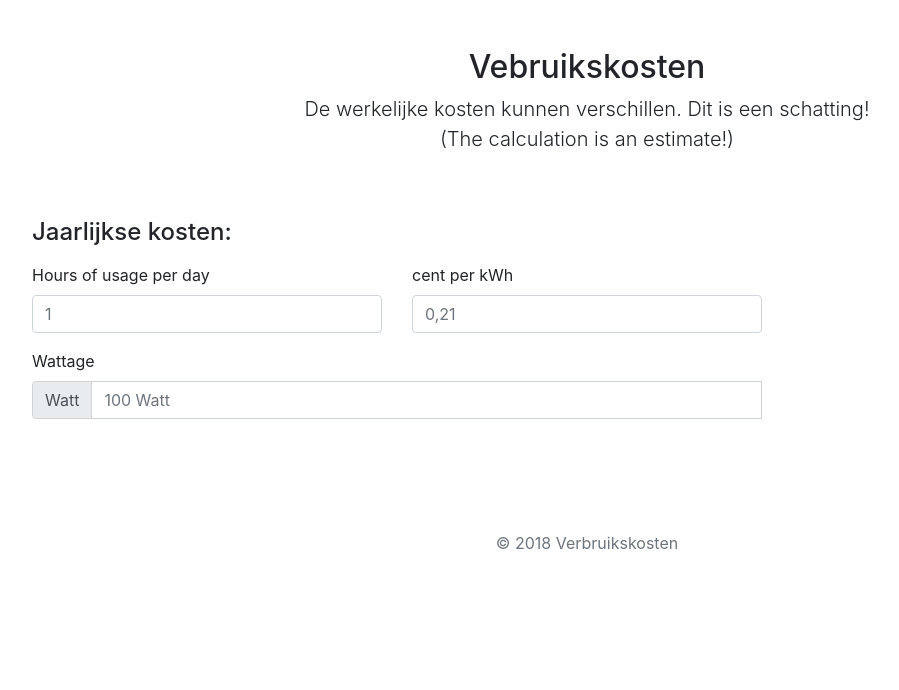
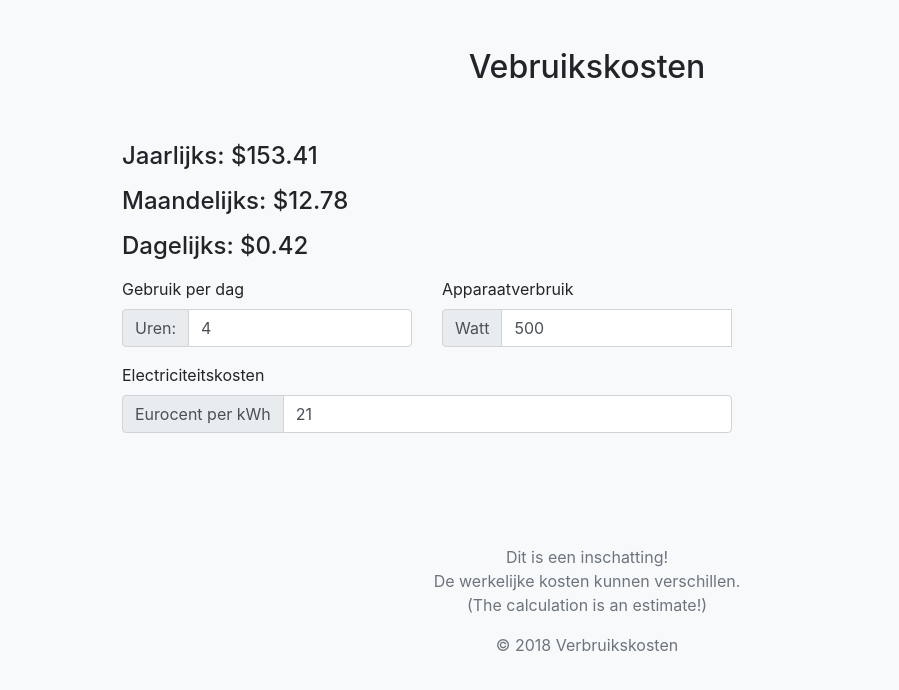
Before and after one commit to ADogan/verbruikskosten, an Angular app: page / in a window 1280 px wide. Shown: the top 690 px of the page, without its empty margins (53-952 px from the left). Built offline with nearby package versions, Linux system fonts and the light colour scheme.

Commit message:
Voeg kosten maandelijks en dagelijks toe.

```diff
--- a/src/app/app.component.css
+++ b/src/app/app.component.css
@@ -0,0 +1,5 @@
+.container {
+    max-width: 960px;
+  }
+
+  .lh-condensed { line-height: 1.25; }
--- a/src/app/app.component.html
+++ b/src/app/app.component.html
@@ -2,10 +2,57 @@
     <div class="py-5 text-center">
       <!-- <img class="d-block mx-auto mb-4" src="/docs/4.2/assets/brand/bootstrap-solid.svg" alt="" width="72" height="72"> -->
       <h2>Vebruikskosten</h2>
-      <p class="lead">De werkelijke kosten kunnen verschillen. Dit is een schatting! <br />(The calculation is an estimate!)</p>
-    </div>
+  </div>
 
     <div class="row">
+
+      <div class="col-md-8 order-md-1">
+          <h4 class="mb-3">Jaarlijks: {{yearlyCostInEuros | currency}}</h4>
+          <h4 class="mb-3">Maandelijks: {{monthlyCostInEuros | currency}}</h4>
+          <h4 class="mb-3">Dagelijks: {{dailyCostsInEuros | currency}}</h4>
+        <form class="needs-validation" novalidate>
+          <div class="row">
+            <div class="col-md-6 mb-3">
+              <label for="usage">Gebruik per dag</label>
+              <div class="input-group">
+              <div class="input-group-prepend">
+                <span class="input-group-text">Uren:</span>
+              </div>
+                <input type="number" class="form-control" min="0" max="24" id="usage" name="usage" [(ngModel)]="hoursOfUsageADay" required (blur)="recalculateCosts()">
+              </div>
+              <div class="invalid-feedback">
+                usage is required.
+              </div>
+            </div>
+            <div class="col-md-6 mb-3">
+                <label for="device_wattage">Apparaatverbruik</label>
+                <div class="input-group">
+                  <div class="input-group-prepend">
+                    <span class="input-group-text">Watt</span>
+                  </div>
+                  <input type="number" class="form-control" min="0" id="device_wattage" name="device_wattage" [(ngModel)]="deviceWattage" required (blur)="recalculateCosts()">
+                  <div class="invalid-feedback" style="width: 100%;">
+                    Device wattage is vereist.
+                  </div>
+                </div>
+            </div>
+          </div>
+
+          <div class="mb-3">
+              <label for="pricekwh">Electriciteitskosten</label>
+              <div class="input-group">
+                <div class="input-group-prepend">
+                  <span class="input-group-text">Eurocent per kWh</span>
+                </div>
+                <input type="number" class="form-control" min="0" id="pricekwh" name="pricekwh" [(ngModel)]="electricityCostOfKWhInCents" required (blur)="recalculateCosts()">
+              </div>
+              <div class="invalid-feedback">
+                Electricity price is required.
+              </div>
+          </div>
+        </form>
+      </div>
+
        <!-- <div class="col-md-4 order-md-2 mb-4">
         <h4 class="d-flex justify-content-between align-items-center mb-3">
           <span class="text-muted">Devices list</span>
@@ -46,45 +93,12 @@
           </li>
         </ul>
       </div> -->
-
-      <div class="col-md-8 order-md-1">
-        <h4 class="mb-3">Jaarlijkse kosten: {{yearlyCost}}</h4>
-        <form class="needs-validation" novalidate>
-          <div class="row">
-            <div class="col-md-6 mb-3">
-              <label for="usage">Hours of usage per day</label>
-              <input type="Number" class="form-control" id="usage" placeholder="1" value="" required>
-              <div class="invalid-feedback">
-                usage is required.
-              </div>
-            </div>
-            <div class="col-md-6 mb-3">
-              <label for="pricekwh">cent per kWh</label>
-              <input type="number" class="form-control" id="price" placeholder="0,21" value="" required>
-              <div class="invalid-feedback">
-                Electricity price is required.
-              </div>
-            </div>
-          </div>
-
-          <div class="mb-3">
-            <label for="Wattage">Wattage</label>
-            <div class="input-group">
-              <div class="input-group-prepend">
-                <span class="input-group-text">Watt</span>
-              </div>
-              <input type="number" class="form-control" id="device_wattage" placeholder="100 Watt" required>
-              <div class="invalid-feedback" style="width: 100%;">
-                Device wattage is required.
-              </div>
-            </div>
-          </div>
-        </form>
-      </div>
     </div>
 
 <router-outlet></router-outlet>
 <footer class="my-5 pt-5 text-muted text-center text-small">
+    <p class="">Dit is een inschatting! <br />De werkelijke kosten kunnen verschillen.<br />(The calculation is an estimate!)</p>
+
     <p class="mb-1">&copy; 2018 Verbruikskosten</p>
     <!-- <ul class="list-inline">
       <li class="list-inline-item"><a href="#">Privacy</a></li>
--- a/src/app/app.component.ts
+++ b/src/app/app.component.ts
@@ -7,4 +7,84 @@ import { Component } from '@angular/core';
 })
 export class AppComponent {
   title = 'verbruikskosten';
+
+  // input variables
+  hoursOfUsageADay;
+  electricityCostOfKWhInCents;
+  deviceWattage;
+
+  dailyCostsInEuros;
+  monthlyCostInEuros;
+  yearlyCostInEuros;
+
+  constructor() {
+    this.hoursOfUsageADay = 4;
+    this.electricityCostOfKWhInCents = 21;
+    this.deviceWattage = 500;
+    this.recalculateCosts();
+  }
+
+
+  recalculateCosts() {
+    this.cleanupWrongInput();
+    this.dailyCostsInEuros = this.getDailyCostInEuros();
+    this.yearlyCostInEuros = this.getYearlyCost();
+    this.monthlyCostInEuros = this.getMonthlyCostInEuros();
+
+  }
+
+  cleanupWrongInput() {
+    this.parseInput(this.hoursOfUsageADay);
+    if ( this.hoursOfUsageADay <= 0) {
+      this.hoursOfUsageADay = 1;
+    }
+
+    if ( this.hoursOfUsageADay > 24) {
+      this.hoursOfUsageADay = 24;
+      alert('Hoeveel uren heb jij in een dag?! \nGebruik per dag wordt gewijzigd naar 24 uur.');
+    }
+
+    if ( this.electricityCostOfKWhInCents <= 0) {
+      this.electricityCostOfKWhInCents = 1;
+    }
+
+    if ( this.deviceWattage <= 0) {
+      this.deviceWattage = 1;
+    }
+  }
+
+
+  parseInput(input) {
+
+    const numbers = new RegExp(/^[0-9]+$/);
+    if ( !numbers.test(input ) ) {
+      // parse input to a number;
+      const parsed = Number.parseInt(input, 0);
+      console.log(parsed);
+      if (Number.isNaN(parsed)) {
+        input = 1;
+      }
+  }
 }
+
+  getYearlyCost() {
+    const dailyCostInEuroCents = this.getDailyCostsInEuroCents();
+    const averageDaysInYear = 365.25;
+    const yearlyCostInEuroCents = dailyCostInEuroCents * averageDaysInYear;
+    const yearlyCostInEuros = yearlyCostInEuroCents / 100;
+    return yearlyCostInEuros;
+  }
+
+  getDailyCostsInEuroCents() {
+    const dailyWh = this.deviceWattage * this.hoursOfUsageADay;
+    const dailyKWh = dailyWh / 1000;
+    return dailyKWh * this.electricityCostOfKWhInCents;
+  }
+
+  getDailyCostInEuros() {
+    return this.getDailyCostsInEuroCents() / 100;
+  }
+  getMonthlyCostInEuros() {
+    return this.yearlyCostInEuros / 12;
+  }
+}
--- a/src/app/app.module.ts
+++ b/src/app/app.module.ts
@@ -4,6 +4,7 @@ import { NgModule } from '@angular/core';
 import { AppRoutingModule } from './app-routing.module';
 import { AppComponent } from './app.component';
 import { NgbModule } from '@ng-bootstrap/ng-bootstrap';
+import { FormsModule } from '@angular/forms';
 
 @NgModule({
   declarations: [
@@ -12,6 +13,7 @@ import { NgbModule } from '@ng-bootstrap/ng-bootstrap';
   imports: [
     BrowserModule,
     AppRoutingModule,
+    FormsModule,
     NgbModule
   ],
   providers: [],
--- a/src/index.html
+++ b/src/index.html
@@ -8,7 +8,7 @@
   <meta name="viewport" content="width=device-width, initial-scale=1">
   <link rel="icon" type="image/x-icon" href="favicon.ico">
 </head>
-<body>
+<body class="bg-light">
   <app-root></app-root>
 </body>
 </html>
```
